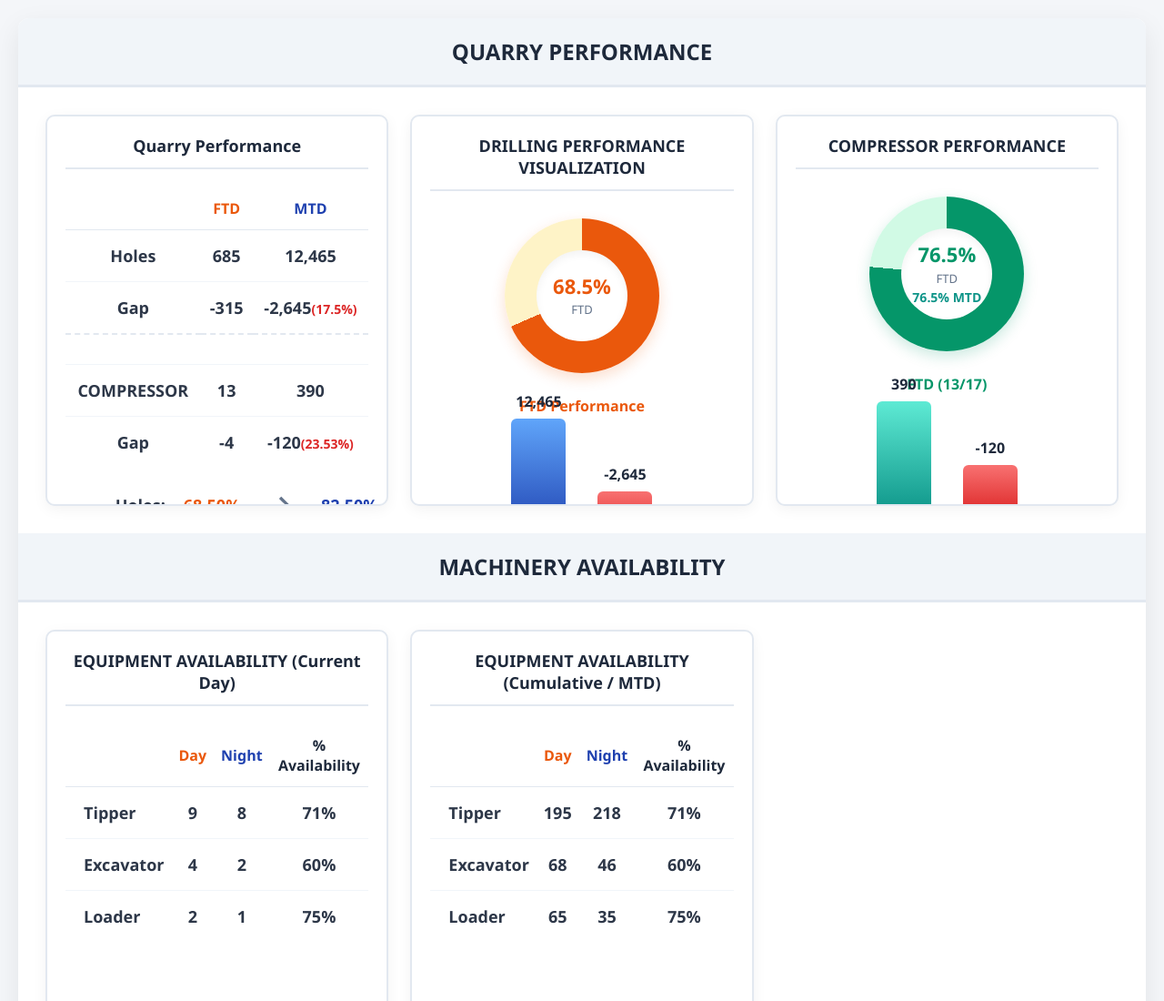
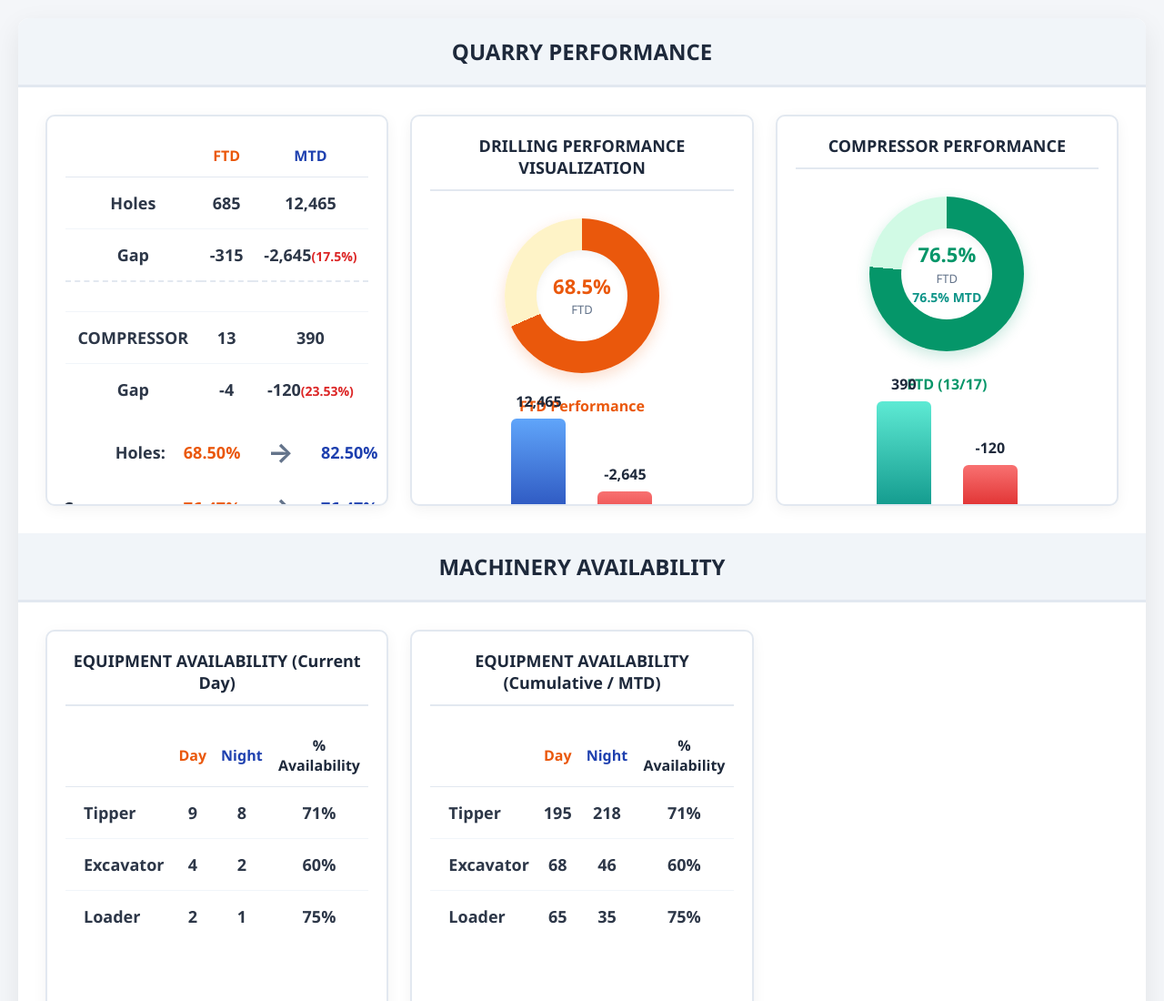
Before and after one commit to bimal-bp/Mapping-part-, a plain HTML site: page index.html in a window 1280 px wide. Shown: the top 1100 px of the page at 91% size. Drawn offline with Linux system fonts and the light colour scheme.

Commit message:
Update index.html

```diff
--- a/index.html
+++ b/index.html
@@ -271,7 +271,6 @@
             <!-- Performance Summary Table + Completion Line -->
             <div class="card">
                 <div class="card-content">
-                    <div class="card-title">Quarry Performance</div>
                     <table class="metric-table">
                         <thead>
                             <tr>
```
